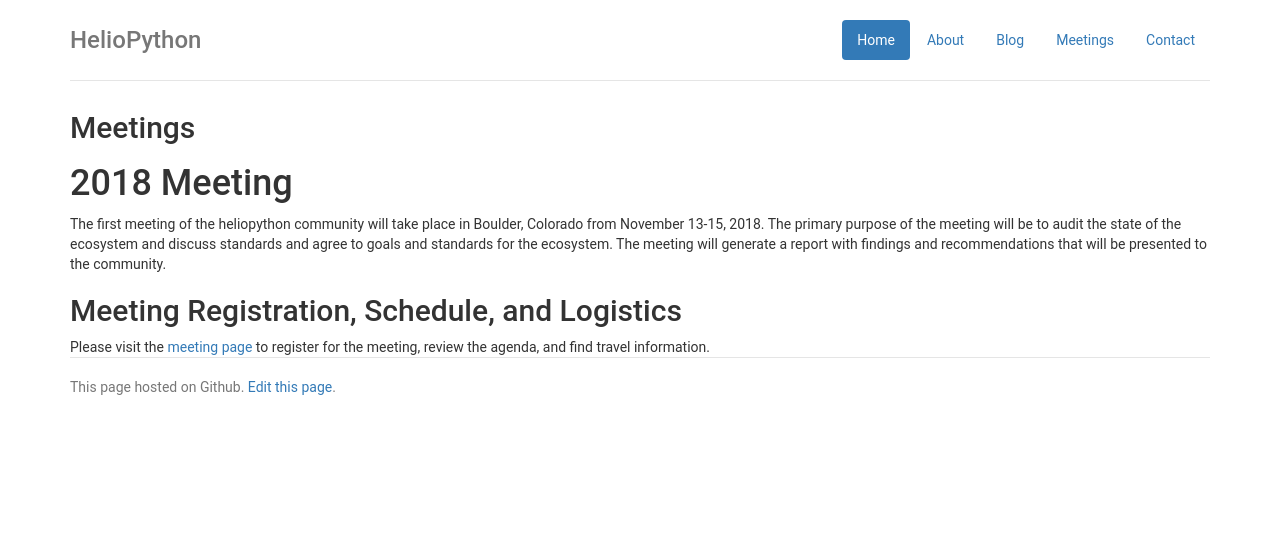
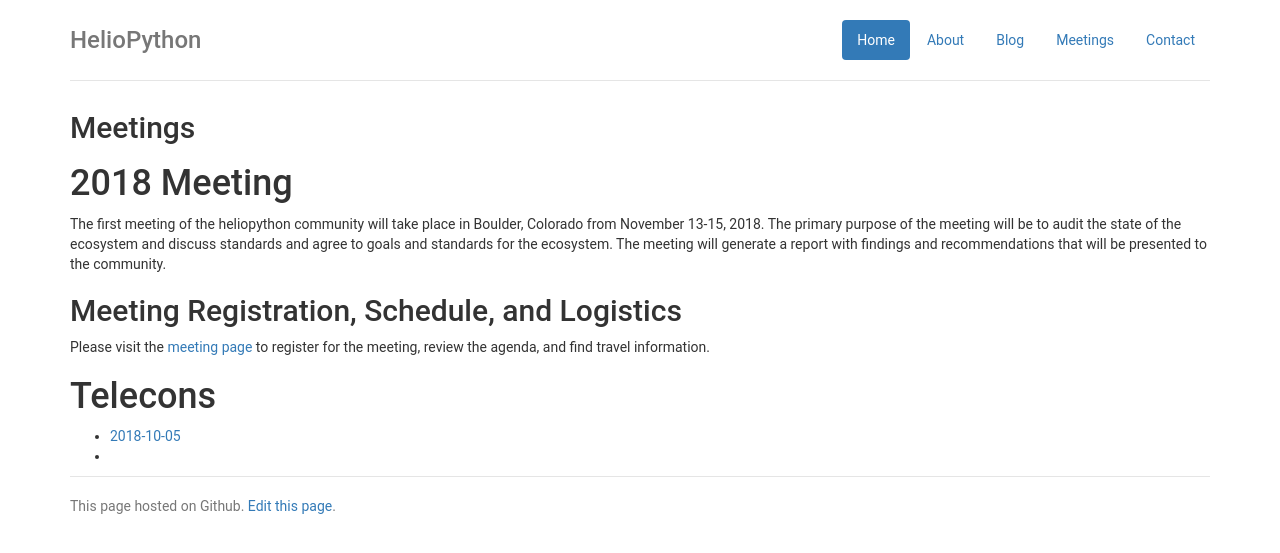
Before and after one commit to heliophysicsPy/heliophysicsPy.github.io, a Jekyll site: the page built from _pages/meetings.html, in a window 1280 px wide. Shown: the top 553 px of the page. Built offline with Jekyll 4.4.1, drawn with Linux system fonts in a browser that asks for light colours.

Commit message:
Update meetings.html

```diff
--- a/_pages/meetings.html
+++ b/_pages/meetings.html
@@ -14,3 +14,10 @@
   <h2>Meeting Registration, Schedule, and Logistics</h2>
 Please visit the <a href="http://lasp.colorado.edu/home/hcpwg-meeting/">meeting page</a> to register for the
 meeting, review the agenda, and find travel information.
+
+<h1>Telecons</h1>
+
+<ul>
+  <li><a href="">2018-10-05</a></li>
+  <li></li>
+</ul>
```
